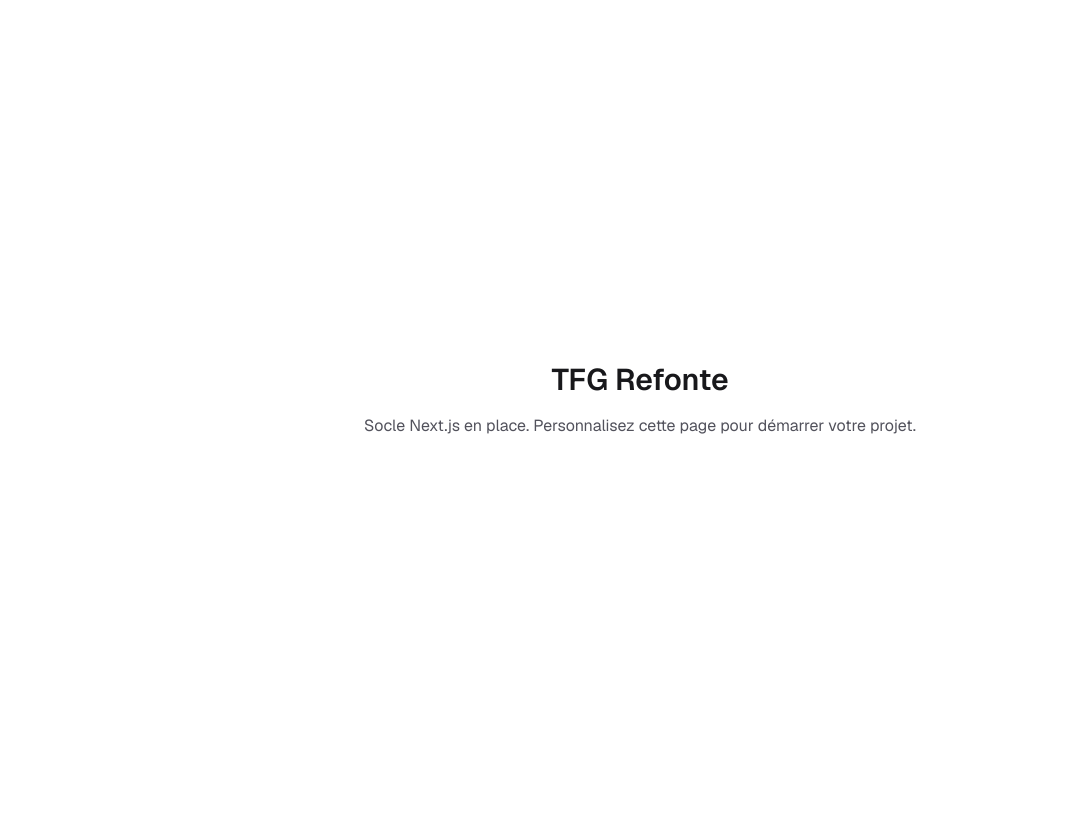
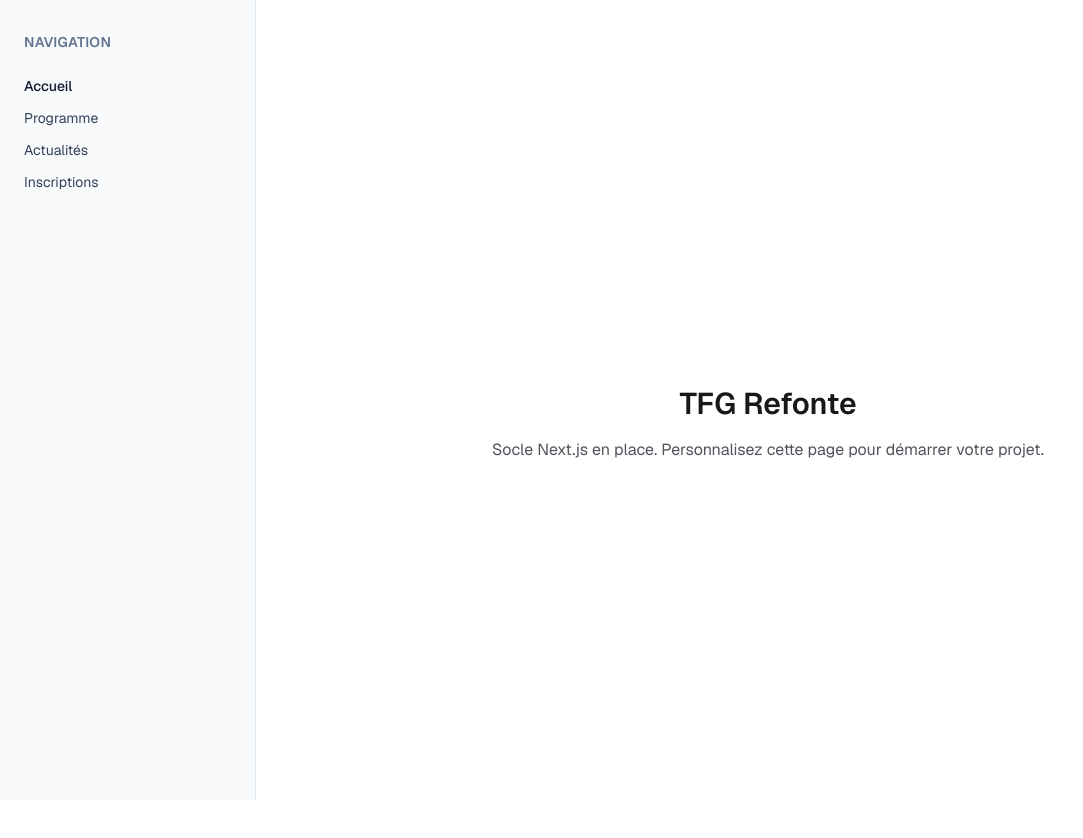
Before and after one commit to jesared/tfg-refonte, a Next.js app: page / in a window 1280 px wide. Shown: the top 838 px of the page, without its empty margins (0-1083 px from the left). Before the commit the page ends 800 px from the top, so only its background shows below. Built offline with nearby package versions, Linux system fonts and the light colour scheme.

Commit message:
Create global site layout

```diff
--- a/app/layout.tsx
+++ b/app/layout.tsx
@@ -13,8 +13,8 @@ const geistMono = Geist_Mono({
 });
 
 export const metadata: Metadata = {
-  title: "TFG Refonte",
-  description: "Socle technique pour la refonte TFG.",
+  title: "Trophée François Grieder – Challenge régional de tennis de table",
+  description: "Site officiel du Trophée François Grieder.",
 };
 
 export default function RootLayout({
@@ -25,9 +25,54 @@ export default function RootLayout({
   return (
     <html lang="fr" className="h-full">
       <body
-        className={`${geistSans.variable} ${geistMono.variable} min-h-full antialiased`}
+        className={`${geistSans.variable} ${geistMono.variable} min-h-full bg-white antialiased`}
       >
-        {children}
+        <div className="min-h-full">
+          <header className="border-b border-slate-200 bg-white md:hidden">
+            <div className="flex items-center justify-between px-4 py-3">
+              <div className="flex flex-col">
+                <span className="text-sm font-semibold text-slate-900">
+                  Trophée François Grieder
+                </span>
+                <span className="text-xs text-slate-500">
+                  Challenge régional de tennis de table
+                </span>
+              </div>
+              <button
+                type="button"
+                className="inline-flex items-center rounded-md border border-slate-200 px-3 py-2 text-sm font-medium text-slate-700 shadow-sm"
+              >
+                Menu
+              </button>
+            </div>
+          </header>
+
+          <div className="md:flex">
+            <aside className="hidden border-r border-slate-200 bg-slate-50 md:fixed md:inset-y-0 md:flex md:w-64 md:flex-col md:px-6 md:py-8">
+              <div className="text-sm font-semibold uppercase tracking-wide text-slate-500">
+                Navigation
+              </div>
+              <nav className="mt-6 space-y-3 text-sm text-slate-700">
+                <a className="block font-medium text-slate-900" href="#">
+                  Accueil
+                </a>
+                <a className="block" href="#">
+                  Programme
+                </a>
+                <a className="block" href="#">
+                  Actualités
+                </a>
+                <a className="block" href="#">
+                  Inscriptions
+                </a>
+              </nav>
+            </aside>
+
+            <div className="flex-1 md:pl-64">
+              <main className="px-4 py-6 sm:px-6 lg:px-8">{children}</main>
+            </div>
+          </div>
+        </div>
       </body>
     </html>
   );
```
